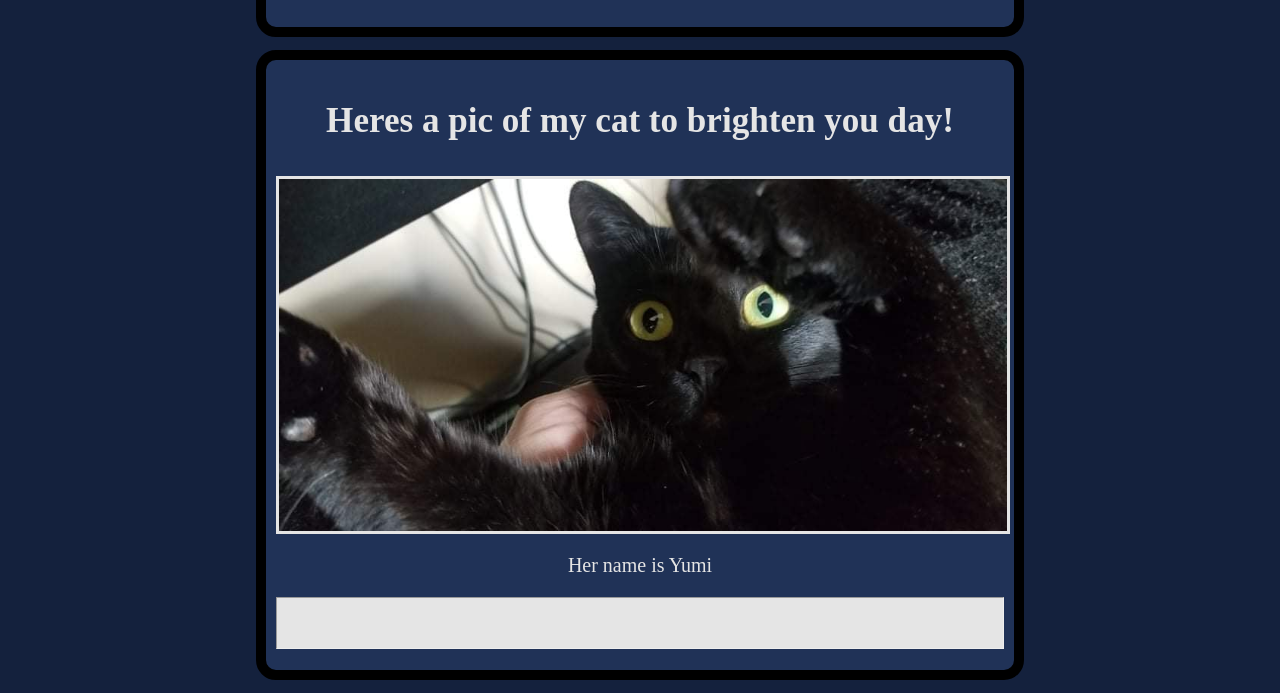
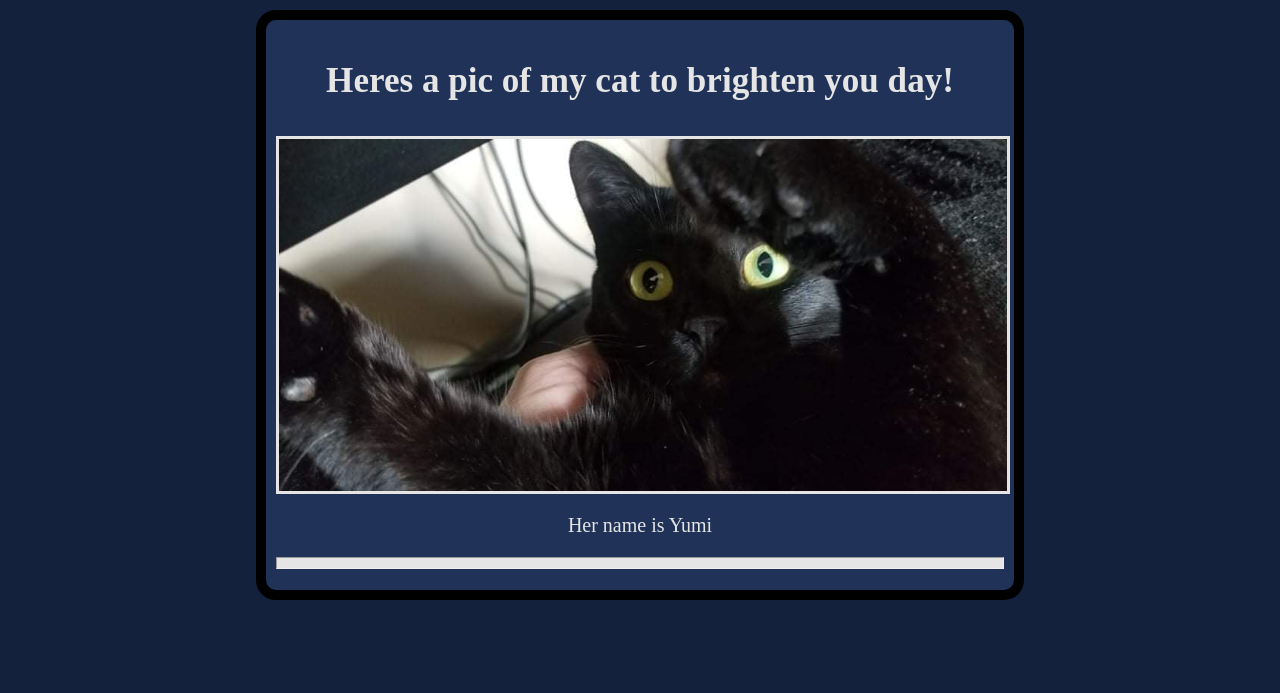
Before and after one commit to Jordan-Skazinski/Thinkfull-Portfolio-Website, a plain HTML site: page index.html in a window 1280 px wide. Shown: the part 1215-1908 px from the top of the page. After the commit the page ends 1828 px from the top, so only its background shows below. Drawn offline with Linux system fonts and the light colour scheme.

Commit message:
Update style.css

```diff
--- a/style.css
+++ b/style.css
@@ -40,7 +40,7 @@ header div h1 {
 }
 /*changes the how big the hr dividers are*/
 hr {
- height: 50px;
+ height: 10px;
  background-color: #E5E5E5;
 }
 
```
